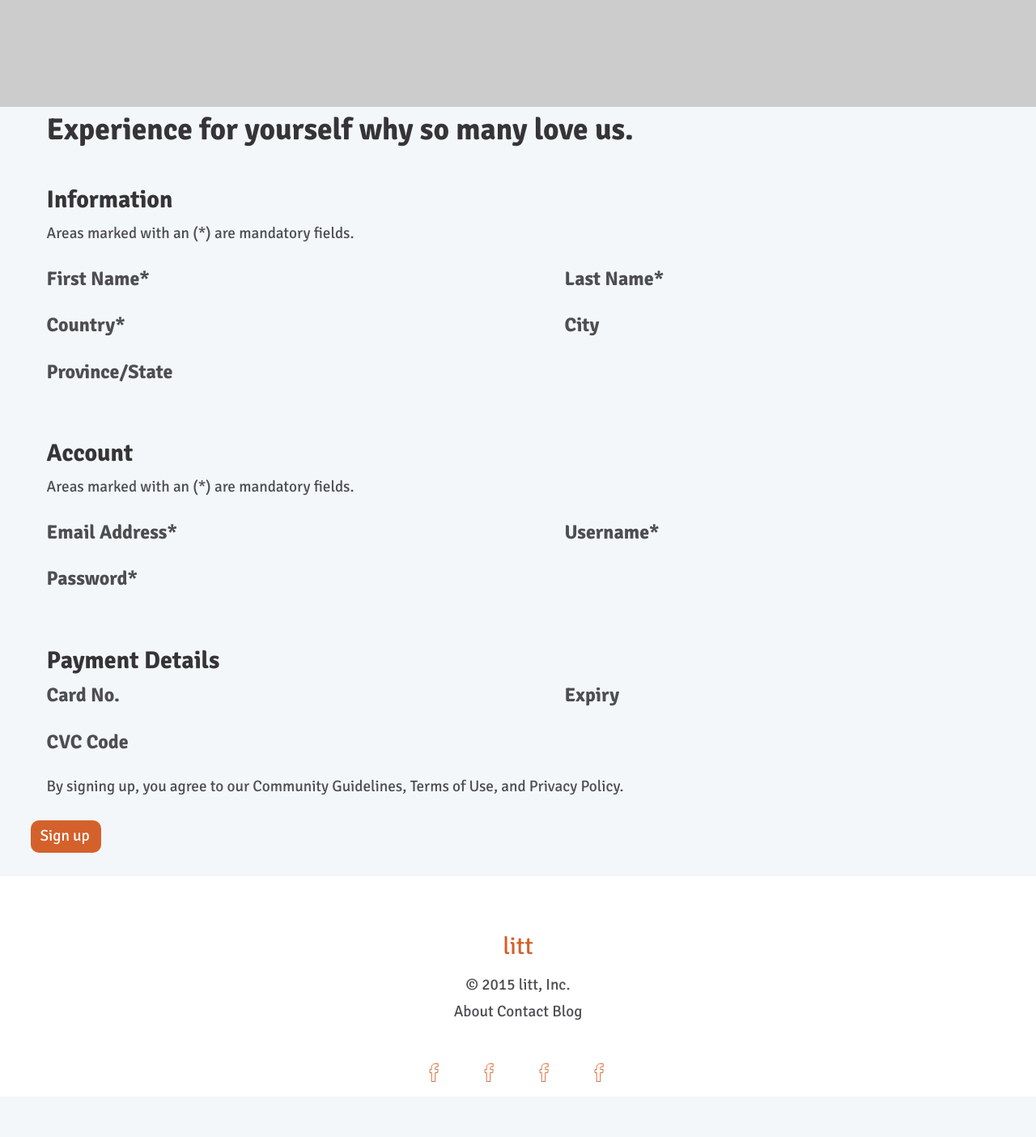
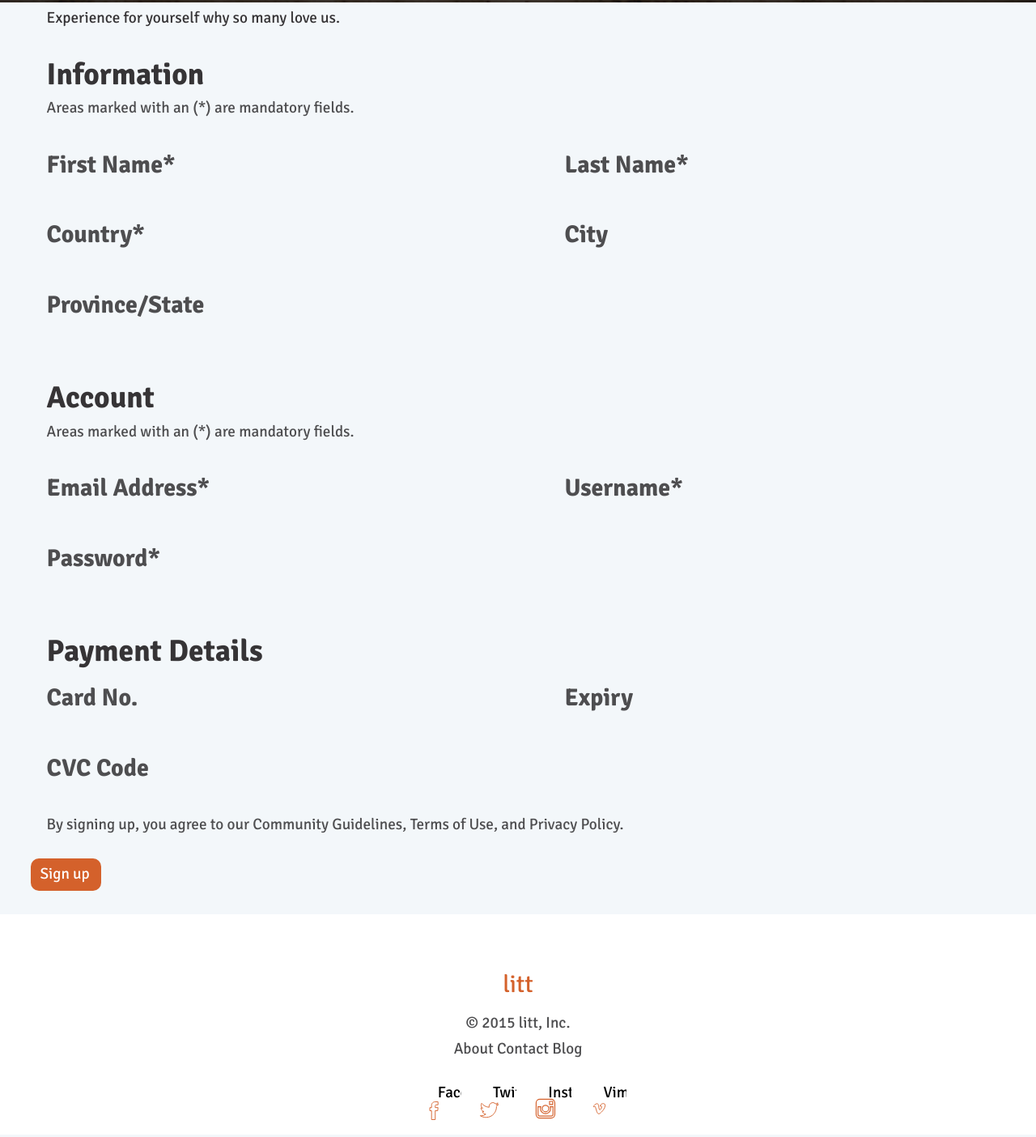
Before and after one commit to jenniferyaya/project-2-saas, a plain HTML site: page sign.html in a window 1280 px wide. Shown: the part 1022-2426 px from the top of the page at 81% size. Before the commit the page ends 2405 px from the top, so only its background shows below. Drawn offline with Linux system fonts and the light colour scheme; placeholder pictures from the web are drawn by us.

Commit message:
Html validation test and corrections made

```diff
--- a/sign.html
+++ b/sign.html
@@ -3,7 +3,7 @@
 	<head>
 		<meta charset="utf-8">
 		<title>litt</title>
-		<meta name="handheldfriendly" content"true">
+		<meta name="handheldfriendly" content="true">
 		<meta name="mobileoptimized" content="240">
 		<link href='https://fonts.googleapis.com/css?family=Signika:400,700' rel='stylesheet' type='text/css'>
 		<link href="css/modules.css" rel="stylesheet">
@@ -14,16 +14,16 @@
 
 <body>
 
-<<div class="grid masthead gutter box-w">
+<div class="grid masthead gutter box-w">
 
 	<div class="unit xs-1 s-1 m-1-2 l-1-3">
-		<h1><img class="logotype pad-t" src="img/logotype.png" alt="litt."></h1>
+		<h1><img class="logotype pad-t" src="img/logotype.svg" alt="litt."></h1>
 
 		<nav>
 			<input type="checkbox" class="nav-check" id="nav-check">
 			<label class="nav-label" for="nav-check">
-				<img class="nav-open" src="img/nav-open.png" alt="Open navigation.">
-				<img class="nav-close" src="img/nav-close.png" alt="Close navigation.">
+				<img class="nav-open" src="img/nav-open.svg" alt="Open navigation.">
+				<img class="nav-close" src="img/nav-close.svg" alt="Close navigation.">
 			</label>
 
 			<ul class="nav list-group">
@@ -41,7 +41,7 @@
 <div class="banner-div">
 	<div class="grid">
 		<div class="unit xs-1 s-1 m-1 l-1">
-		<img class="img-flex" src="http://placehold.it/640x480">
+		<img class="img-flex" src="img/hero-img-4.jpg" alt="A rugged car out in nature with an inviting door open.">
 			<div class="banner-content">
 				<h2 class="hero-type zetta gutter text-left">Sign in.</h2>
 			</div>
@@ -49,68 +49,68 @@
 	</div>
 </div>
 
-<h3 class="gutter-2 header meta header"> Experience for yourself why so many love us.</h3>
-	<h4 class="header gutter-2 push-0">Information</h4>
+<p class="gutter-2 header meta header pad-t-1-4"> Experience for yourself why so many love us.</p>
+	<h3 class="header gutter-2 push-0">Information</h3>
 		<p class="copy gutter-2">Areas marked with an (*) are mandatory fields.</p>
 
 <div class="grid">
 
 	<div class="unit xs-1 s-1 m-1-2 l-1-2">
-		<h5 class="gutter-2 copy">First Name*</h5>
+		<h4 class="gutter-2 copy">First Name*</h4>
 	</div>
 
 	<div class="unit xs-1 s-1 m-1-2 l-1-2">
-		<h5 class="gutter-2 copy">Last Name*</h5>
+		<h4 class="gutter-2 copy">Last Name*</h4>
 	</div>
 
 	<div class="unit xs-1 s-1 m-1-2 l-1-2">
-		<h5 class="gutter-2 copy">Country*</h5>
+		<h4 class="gutter-2 copy">Country*</h4>
 	</div>
 
 	<div class="unit xs-1 s-1-2 m-1-2 l-1-2">
-		<h5 class="gutter-2 copy">City</h5>
+		<h4 class="gutter-2 copy">City</h4>
 	</div>
 
 	<div class="unit xs-1 s-1-2 m-1-2 l-1-2">
-		<h5 class="gutter-2 copy">Province/State</h5>
+		<h4 class="gutter-2 copy">Province/State</h4>
 	</div>
 
 </div>
 
 
-	<h4 class="gutter-2 header push-0 pad-t">Account</h4>
+	<h3 class="gutter-2 header push-0 pad-t">Account</h3>
 		<p class="gutter-2 copy">Areas marked with an (*) are mandatory fields.</p>
 
 <div class="grid">
 
 	<div class="unit xs-1 s-1 m-1-2 l-1-2">
-		<h5 class="gutter-2 copy">Email Address*</h5>
+		<h4 class="gutter-2 copy">Email Address*</h4>
 	</div>
 
 	<div class="unit xs-1 s-1 m-1-2 l-1-2">
-		<h5 class="gutter-2 copy">Username*</h5>
+		<h4 class="gutter-2 copy">Username*</h4>
 	</div>
 
 	<div class="unit xs-1 s-1 m-1-2 l-1">
-		<h5 class="gutter-2 copy">Password*</h5>
+		<h4 class="gutter-2 copy">Password*</h4>
 	</div>
 
 </div>
 
 
-	<h4 class="gutter-2 push-0 pad-t header">Payment Details</h4>
+	<h3 class="gutter-2 push-0 pad-t header">Payment Details</h3>
 	<div class="grid">
 
 	<div class="unit xs-1 s-1 m-1-2 l-1-2">
-		<h5 class="gutter-2 copy">Card No.</h5>
+		<h4 class="gutter-2 copy">Card No.</h4>
 	</div>
 
 	<div class="unit xs-1 s-1 m-1-2 l-1-2">
-		<h5 class="gutter-2 copy">Expiry</h5>
+		<h4 class="gutter-2 copy">Expiry</h4>
 	</div>
 
 	<div class="unit xs-1 s-1 m-1-2 l-1">
-		<h5 class="gutter-2 copy">CVC Code</h5>
+		<h4 class="gutter-2 copy">CVC Code</h4>
 	</div>
 
 </div>
@@ -120,7 +120,7 @@
 
 
 
-<div classs="grid">
+<div class="grid">
 	<div class="unit xs-1 s-1 m-1 l-1">
 	<footer class="box-w">
 
@@ -144,19 +144,19 @@
 <div class="social-media gutter-2 text-center">
 	<ul class="list-group list-group--inline">
 		<li class="list-group-item list-group-item-inline">
-			<a href="#" class="icon-link icon i--64 i-facebook ir island-0">Apple Store</a>
+			<a href="#" class="icon-link icon i--64 i-facebook ir island-0 gutter">Facebook</a>
 		</li>
 
 		<li class="list-group-item list-group-item-inline">
-			<a href="#" class="icon-link icon i--64 i-facebook ir island-0">Youtube</a>
+			<a href="#" class="icon-link icon i--64 i-twitter ir island-0 gutter">Twitter</a>
 		</li>
 
 		<li class="list-group-item list-group-item-inline">
-			<a href="#" class="icon-link icon i--64 i-facebook ir island-0">Instagram</a>
+			<a href="#" class="icon-link icon i--64 i-insta ir island-0 gutter gutter">Instagram</a>
 		</li>
 
 		<li class="list-group-item list-group-item-inline">
-			<a href="#" class="icon-link icon i--64 i-facebook ir island-0">Twitter</a>
+			<a href="#" class="icon-link icon i--64 i-vimeo ir island-0 gutter">Vimeo</a>
 		</li>
 	</ul>
 </div>
```
Also changed, not shown: index.html (+12 -16 lines), pricing.html (+29 -28 lines), tour.html (+10 -12 lines).
